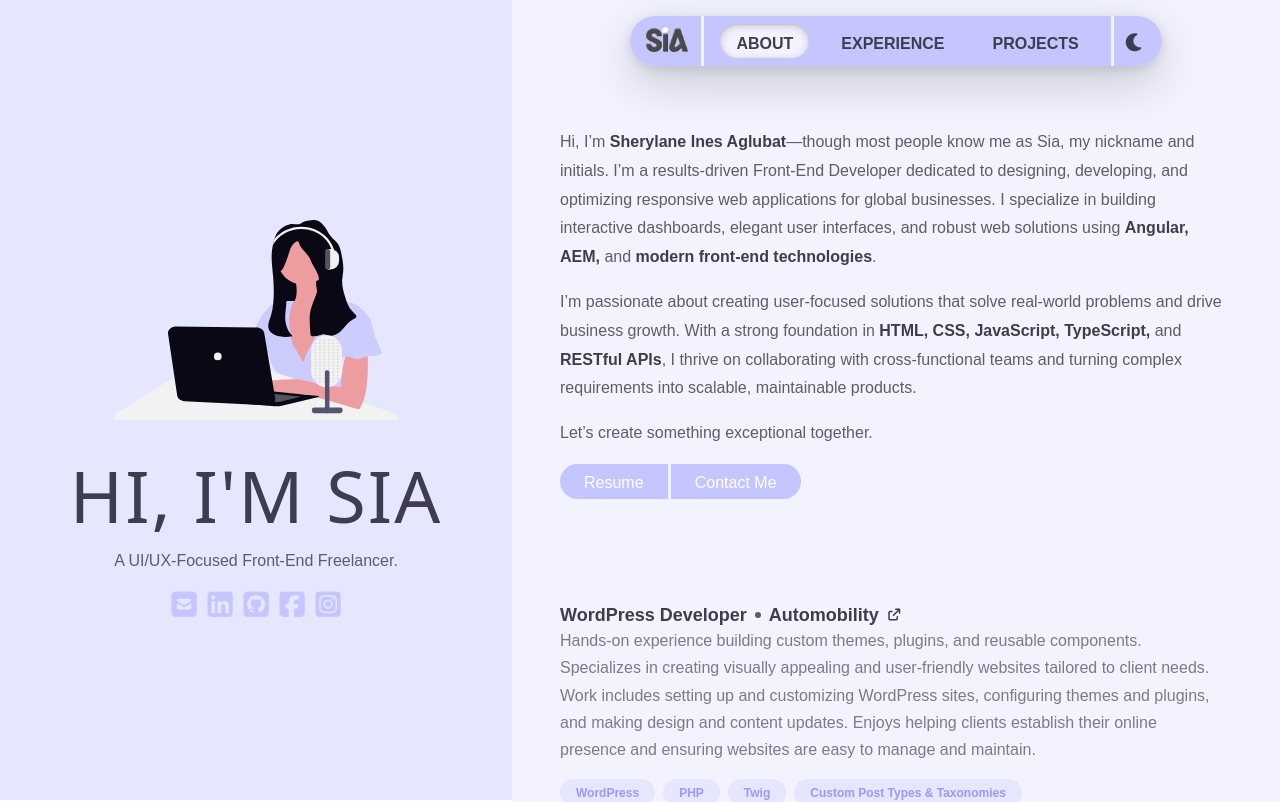
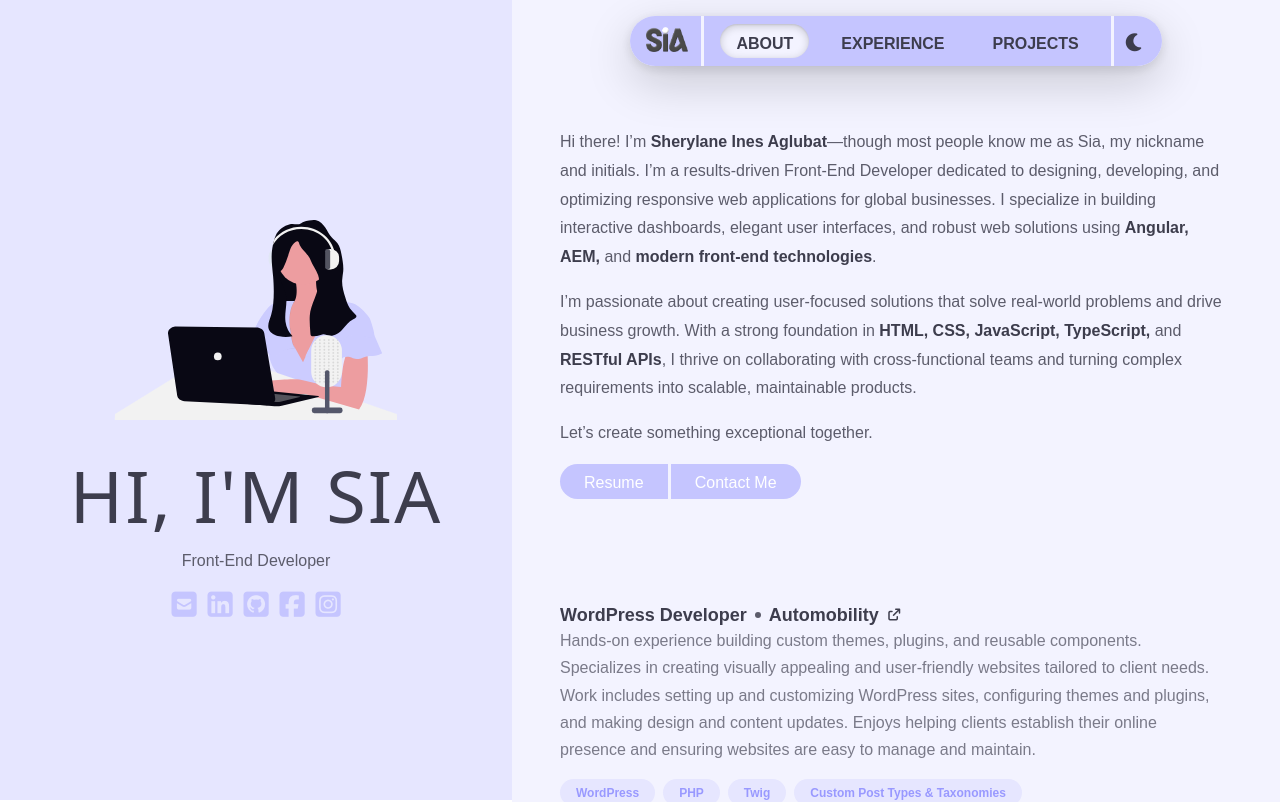
Before and after one commit to Inesiaaa/sia, an Angular app: page / in a window 1280 px wide. Shown: the top 802 px of the page. Built offline with nearby package versions, Linux system fonts and the light colour scheme; a web font is replaced by a local one.

Commit message:
feature/portfolio-v7.2 - Update minimal changes

```diff
--- a/src/app/about/about.component.html
+++ b/src/app/about/about.component.html
@@ -1,7 +1,7 @@
 <section class="about" id="about">
     <div class="container" data-size="full">
         <div class="about-content">
-            <p>Hi, I’m <span class="highlight">Sherylane Ines Aglubat</span>—though most people know me as Sia, my nickname and initials. I’m a results-driven Front-End Developer dedicated to designing, developing, and optimizing responsive web applications for global businesses. I specialize in building interactive dashboards, elegant user interfaces, and robust web solutions using <span class="highlight">Angular, AEM,</span> and <span class="highlight">modern front-end technologies</span>.</p>
+            <p>Hi there! I’m <span class="highlight">Sherylane Ines Aglubat</span>—though most people know me as Sia, my nickname and initials. I’m a results-driven Front-End Developer dedicated to designing, developing, and optimizing responsive web applications for global businesses. I specialize in building interactive dashboards, elegant user interfaces, and robust web solutions using <span class="highlight">Angular, AEM,</span> and <span class="highlight">modern front-end technologies</span>.</p>
             <p>I’m passionate about creating user-focused solutions that solve real-world problems and drive business growth. With a strong foundation in <span class="highlight">HTML, CSS, JavaScript, TypeScript,</span> and <span class="highlight">RESTful APIs</span>, I thrive on collaborating with cross-functional teams and turning complex requirements into scalable, maintainable products.</p>
             <p>Let’s create something exceptional together.</p>
             <div class="buttons">
--- a/src/app/banner/banner.component.html
+++ b/src/app/banner/banner.component.html
@@ -8,7 +8,7 @@
             </div>
             <div class="right-content">
                 <h1 class="bagel-fat-one-regular">Hi, I'm Sia</h1>
-                <p>A UI/UX-Focused Front-End Freelancer.</p>
+                <p>Front-End Developer</p>
 
                 <div class="social-icons">
                     <a href="mailto:she.aglubat@gmail.com" target="_blank" aria-label="Email">
--- a/src/app/footer/footer.component.html
+++ b/src/app/footer/footer.component.html
@@ -3,5 +3,8 @@
         <div class="footer-content">
             <p>Design inspired by <a href="https://www.olivercape.me" target="_blank" class="highlight">Oliver Cape’s</a>, reimagined with my own style. Built with <span class="highlight">Angular</span> and <span class="highlight">TypeScript</span>. Deployed on Vercel. Crafted with care.</p>
         </div>
+        <div class="hearts">
+            <i class="fa-solid fa-heart"></i>
+        </div>
     </div>
 </section>
--- a/src/app/footer/footer.component.scss
+++ b/src/app/footer/footer.component.scss
@@ -1,5 +1,6 @@
 .container {
     padding-block: 1rem;
+    position: relative;
 
     .footer-content {
         text-align: left;
@@ -33,4 +34,13 @@
             }
         }
     }
+
+    .hearts {
+        background-color: var(--primary-color);
+        padding: 0.5rem 0.5rem 0.1rem 0.5rem;
+        border-top-left-radius: 10px;
+        position: absolute;
+        right: 0;
+        bottom: 0;
+    }
 }
```
